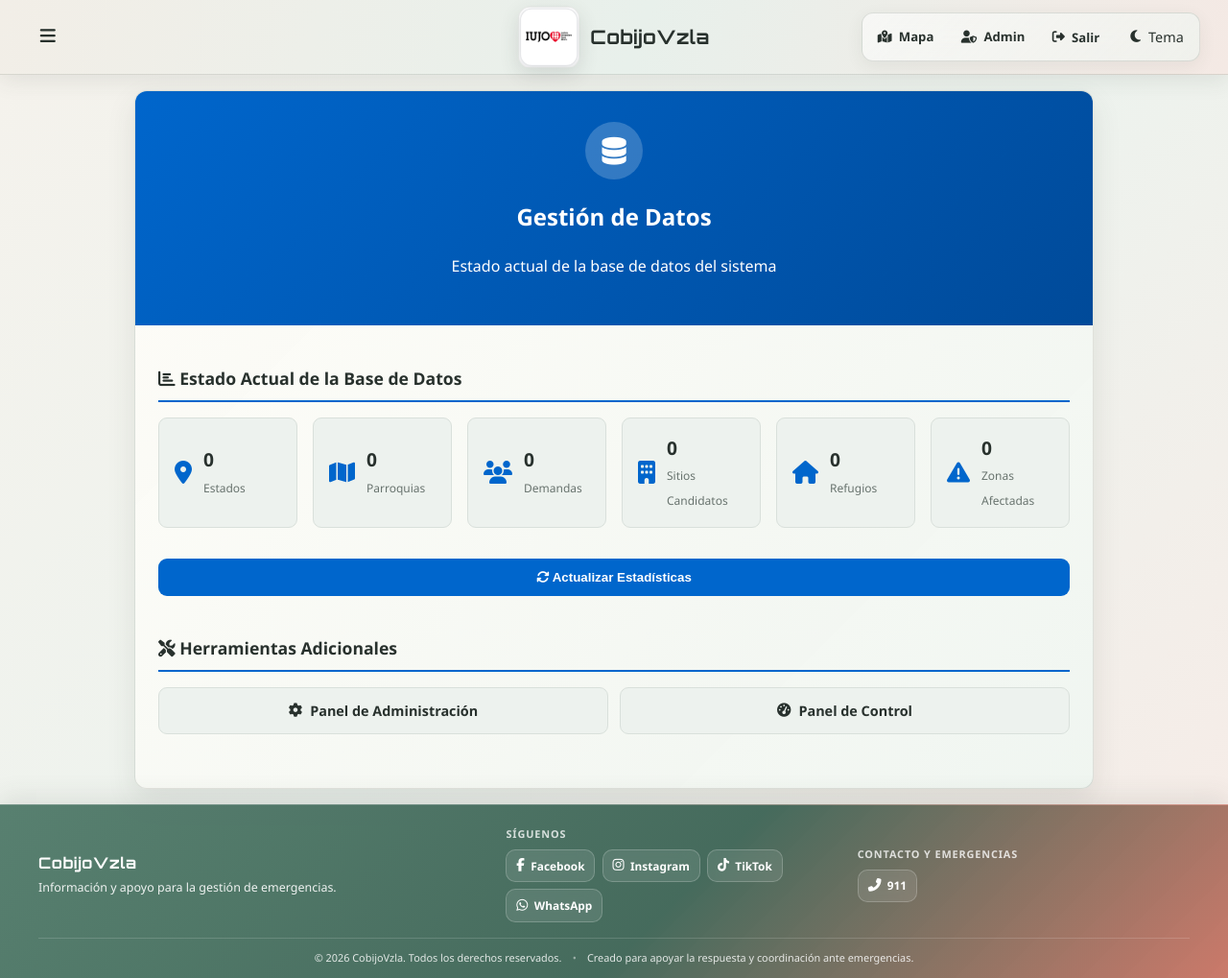
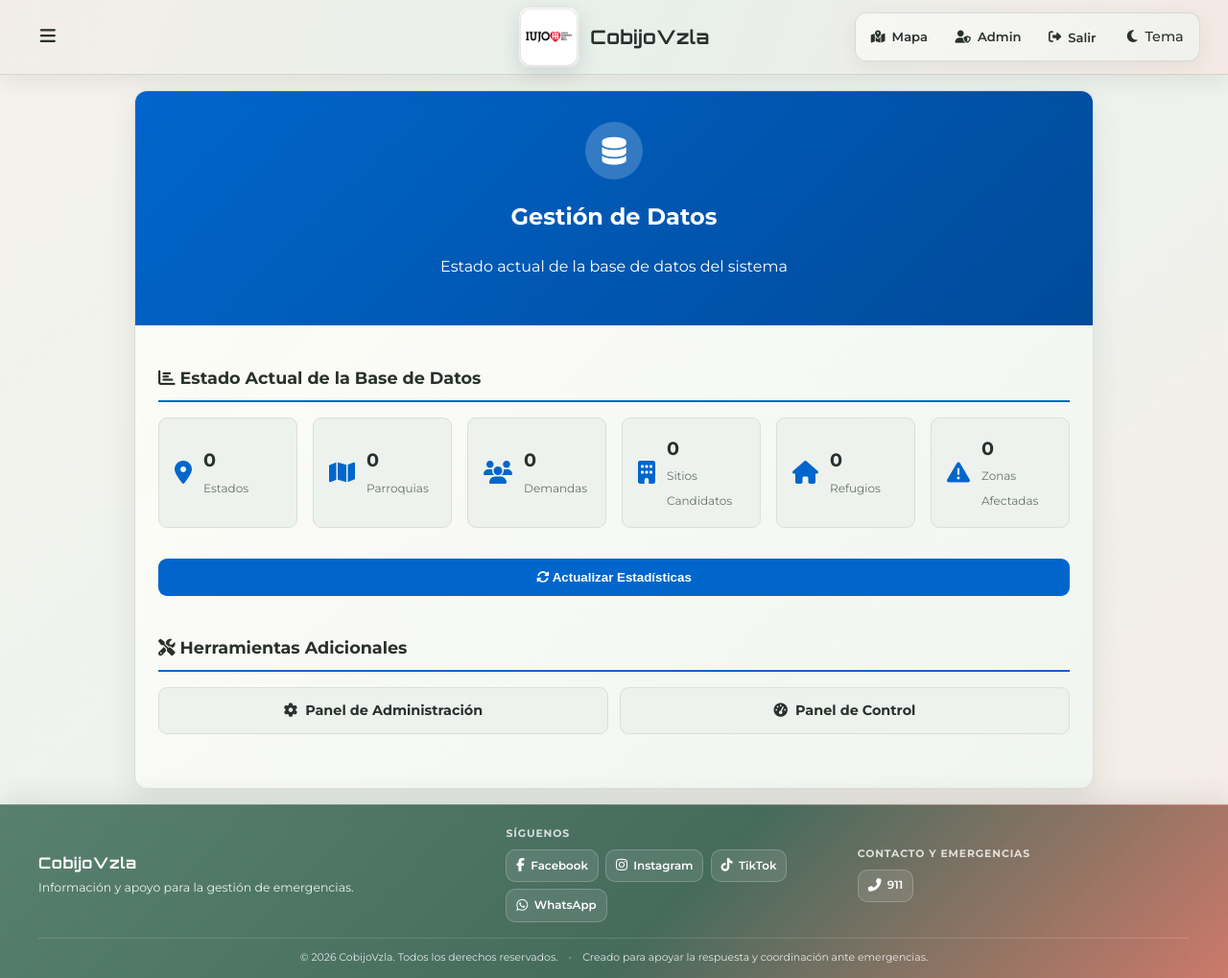
Before and after one commit to pedromph23/cobijo_vzla, a Django app: page /panel/carga-datos/ in a window 1280 px wide. Shown: the whole page at 96% size. Run offline with Django 5.2, Linux system fonts and the light colour scheme; the visitor is signed in with stand-in values (Sample User, id 1); data comes from the database, SQL or seed files in the repository; data that the repository does not hold is empty; parts of the project's set-up code (start-up, migrations or seed data) failed here and were passed over.

Commit message:
fix: restaurar tipografia Montserrat global

```diff
--- a/templates/base.html
+++ b/templates/base.html
@@ -10,7 +10,7 @@
     <link rel="icon" href="{% static 'img/favicon.ico' %}" type="image/x-icon">
     <link rel="preconnect" href="https://fonts.googleapis.com">
     <link rel="preconnect" href="https://fonts.gstatic.com" crossorigin>
-    <link href="https://fonts.googleapis.com/css2?family=Orbitron:wght@400;500;600;700&display=swap" rel="stylesheet">
+    <link href="https://fonts.googleapis.com/css2?family=Orbitron:wght@400;500;600;700&family=Montserrat:wght@400;500;600;700&display=swap" rel="stylesheet">
     <link rel="stylesheet" href="{% static 'css/leaflet.css' %}">
     <link rel="stylesheet" href="{% static 'css/MarkerCluster.css' %}">
     <link rel="stylesheet" href="{% static 'css/MarkerCluster.Default.css' %}">
```
